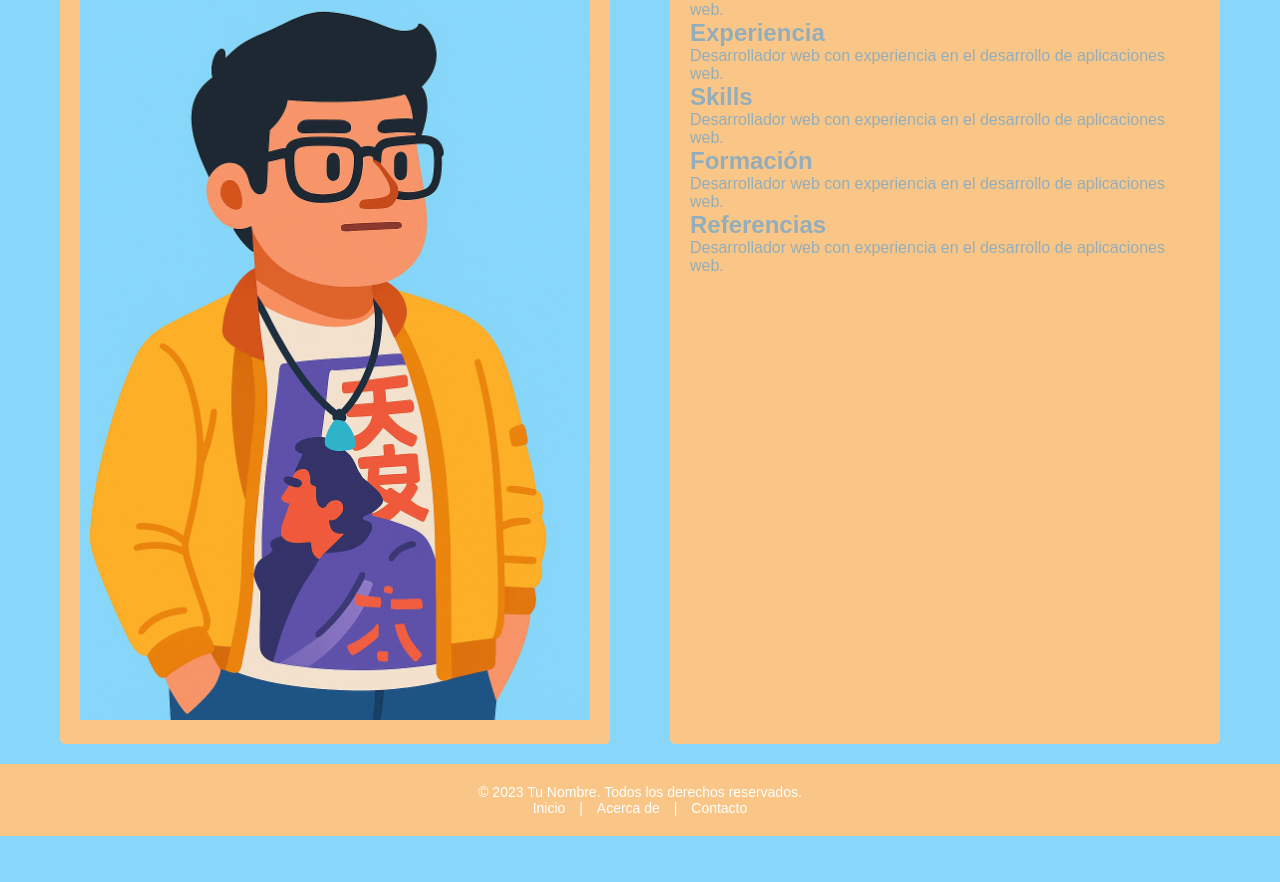
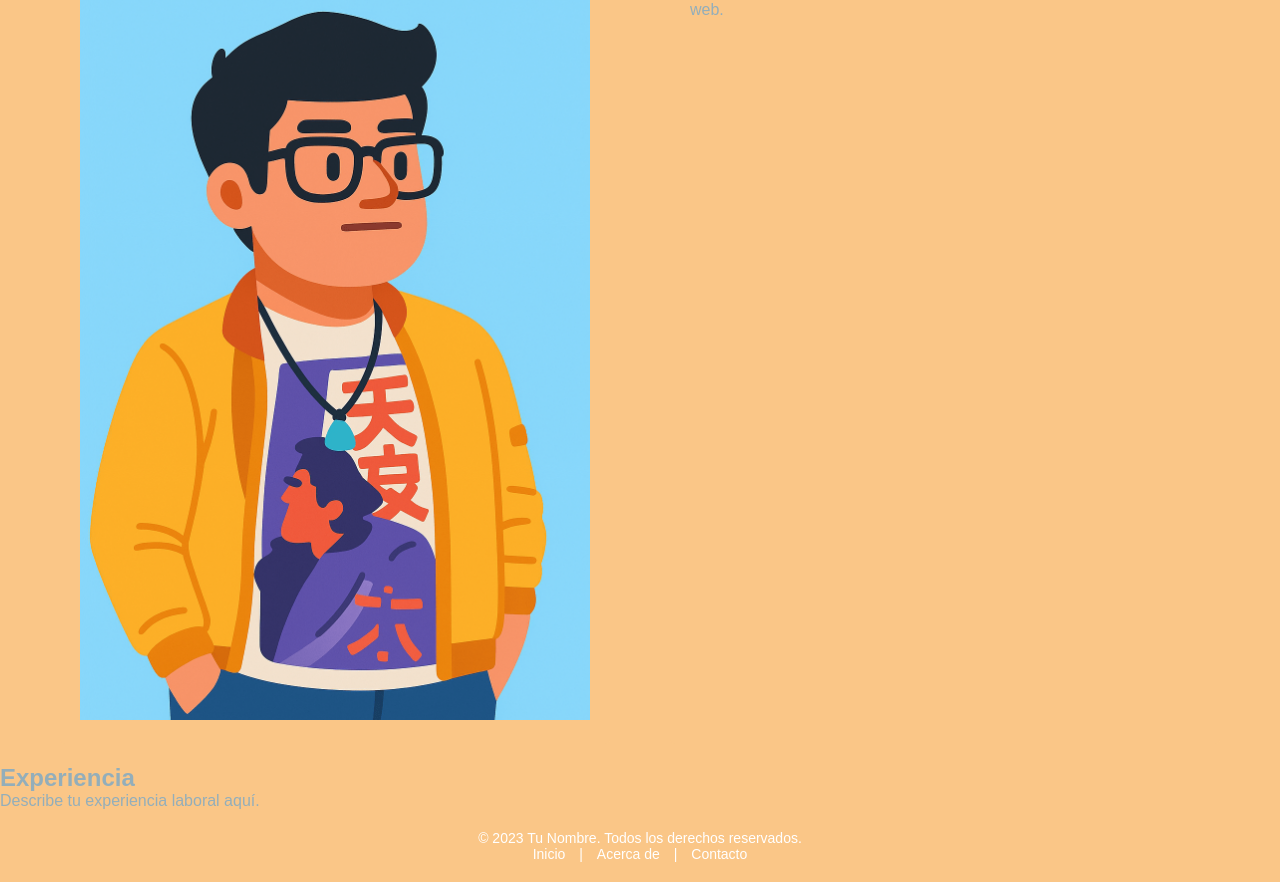
Before and after one commit to GamaHerrera/CV-Digital-Design, a plain HTML site: page index.html in a window 1280 px wide. Shown: the part 85-967 px from the top of the page. Before the commit the page ends 921 px from the top, so only its background shows below. Drawn offline with Linux system fonts and the light colour scheme.

Commit message:
Test new design

```diff
--- a/index.html
+++ b/index.html
@@ -4,38 +4,35 @@
     <meta charset="UTF-8">
     <meta name="viewport" content="width=device-width, initial-scale=1.0">
     <link rel="stylesheet" href="style.css">
-    <title>Document</title>
+    <title>Perfil: Tu Nombre</title>
 </head>
 <body>
+
+    <header class="header">
         <div class="contenedor-principal">
             <div class="columna-imagen">
-          <img src="img/gama-herrera.png" alt="">
+                <img src="img/gama-herrera.png" alt="Tu Nombre">
             </div>
 
             <div class="columna-contenido">
-            <section>
+                <section class="perfil">
                     <h2>Perfil</h2>
                     <p>Desarrollador web con experiencia en el desarrollo de aplicaciones web.</p>
                 </section>
-            <section>
-                <h2>Experiencia</h2>
-                <p>Desarrollador web con experiencia en el desarrollo de aplicaciones web.</p>
-            </section>
-            <section>
-                <h2>Skills</h2>
-                <p>Desarrollador web con experiencia en el desarrollo de aplicaciones web.</p>
-            </section>
-            <section>
-                <h2>Formación</h2>
-                <p>Desarrollador web con experiencia en el desarrollo de aplicaciones web.</p>
-            </section>
-            <section>
-                <h2>Referencias</h2>
-                <p>Desarrollador web con experiencia en el desarrollo de aplicaciones web.</p>
-            </section>
+                <!-- Otras secciones aquí -->
             </div>
         </div>
-      <!-- Footer -->
+    </header>
+
+    <main class="content-section">
+        <section class="experiencia">
+            <h2>Experiencia</h2>
+            <p>Describe tu experiencia laboral aquí.</p>
+        </section>
+
+        <!-- Otras secciones de contenido aquí -->
+    </main>
+
     <footer class="footer">
         <div class="footer-content">
             <p>&copy; 2023 Tu Nombre. Todos los derechos reservados.</p>
@@ -46,5 +43,6 @@
             </nav>
         </div>
     </footer>
+
 </body>
 </html>
--- a/style.css
+++ b/style.css
@@ -14,7 +14,7 @@
 
 body {
     font-family: Arial, sans-serif;
-    background-color: var(--color-primario);
+    background-color: var(--color-secundario);
     color: var(--color-terciario); /* Ajustado el texto principal a un tono más oscuro */
 }
 
```
Lines whose indentation alone changed are shown as unchanged.
